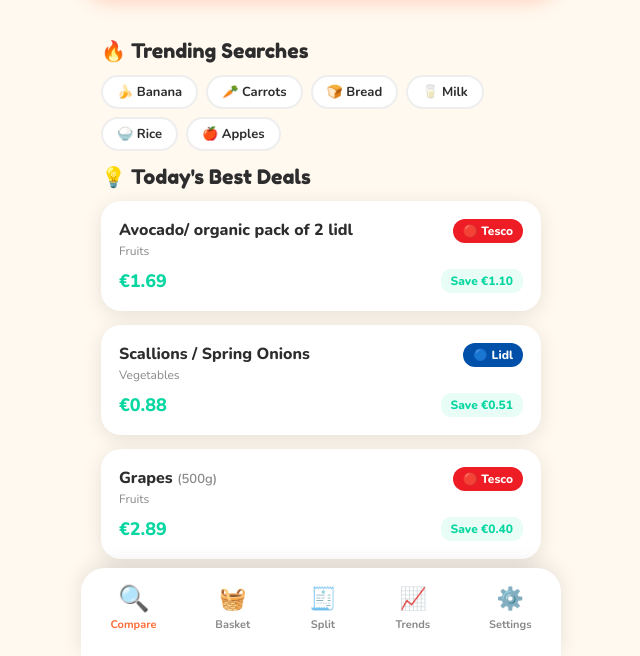
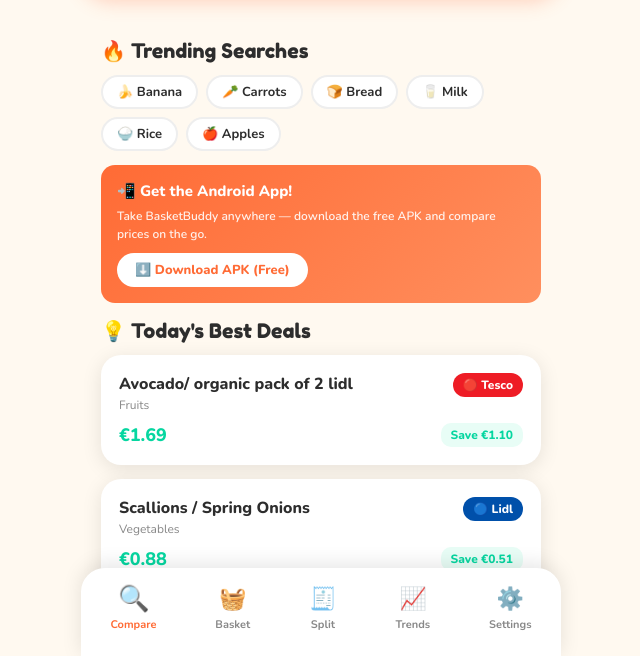
Before and after one commit to DvbyDt/BasketBuddy, a plain HTML site: page web/index.html in a window 1280 px wide. Shown: the part 142-798 px from the top of the page, without its empty margins (319-959 px from the left). Drawn offline with nearby package versions, Linux system fonts and the light colour scheme.

Commit message:
feat: add SEO meta tags, download banner, README download section
- SEO: og:title, og:description, keywords for Google indexing
- Fix title from GroceryMate to BasketBuddy
- Add Android APK download banner on Compare page
- Add Download section to README with APK + web links

```diff
--- a/web/index.html
+++ b/web/index.html
@@ -5,7 +5,13 @@
   <meta name="viewport" content="width=device-width, initial-scale=1.0, maximum-scale=1.0"/>
   <meta name="theme-color" content="#FF6B35"/>
   <meta name="apple-mobile-web-app-capable" content="yes"/>
-  <title>GroceryMate Dublin</title>
+  <title>BasketBuddy — Compare Grocery Prices in Dublin</title>
+  <meta name="description" content="Compare grocery prices across Tesco, Lidl, Aldi, Asian Supermarket and Super Value in Dublin. Find the cheapest store for every item. Free web app and Android APK."/>
+  <meta name="keywords" content="BasketBuddy, grocery prices Dublin, price comparison, Tesco, Lidl, Aldi, shopping Ireland, grocery app"/>
+  <meta property="og:title" content="BasketBuddy — Compare Grocery Prices in Dublin"/>
+  <meta property="og:description" content="Search 91+ items across 5 Dublin stores. Find the best deals instantly. Free to use."/>
+  <meta property="og:type" content="website"/>
+  <meta property="og:url" content="https://dvbydt.github.io/BasketBuddy/"/>
   <link rel="manifest" href="manifest.json"/>
   <link rel="stylesheet" href="css/styles.css?v=6"/>
   <link href="https://fonts.googleapis.com/css2?family=Fredoka+One&family=Nunito:wght@400;600;700;800&display=swap" rel="stylesheet"/>
@@ -50,6 +56,13 @@
         </div>
         <div class="scraper-meta" id="scraperMeta">Last updated: Never — run scraper to fetch live prices</div>
         <button class="btn btn-sm btn-outline" style="margin-top:8px;" onclick="showScraperInfo()">How to update prices →</button>
+      </div>
+
+      <!-- Download Banner -->
+      <div style="background:linear-gradient(135deg,#FF6B35,#FF8F5E);border-radius:14px;padding:16px;margin-bottom:16px;color:white;">
+        <div style="font-size:15px;font-weight:800;margin-bottom:6px;">📲 Get the Android App!</div>
+        <div style="font-size:12px;font-weight:600;opacity:0.9;margin-bottom:10px;line-height:1.5;">Take BasketBuddy anywhere — download the free APK and compare prices on the go.</div>
+        <a href="https://github.com/DvbyDt/BasketBuddy/releases/latest/download/BasketBuddy.apk" style="display:inline-block;background:white;color:#FF6B35;font-weight:800;font-size:13px;padding:8px 18px;border-radius:20px;text-decoration:none;">⬇️ Download APK (Free)</a>
       </div>
 
       <div class="section-title">💡 Today's Best Deals</div>
```
Also changed, not shown: README.md.
